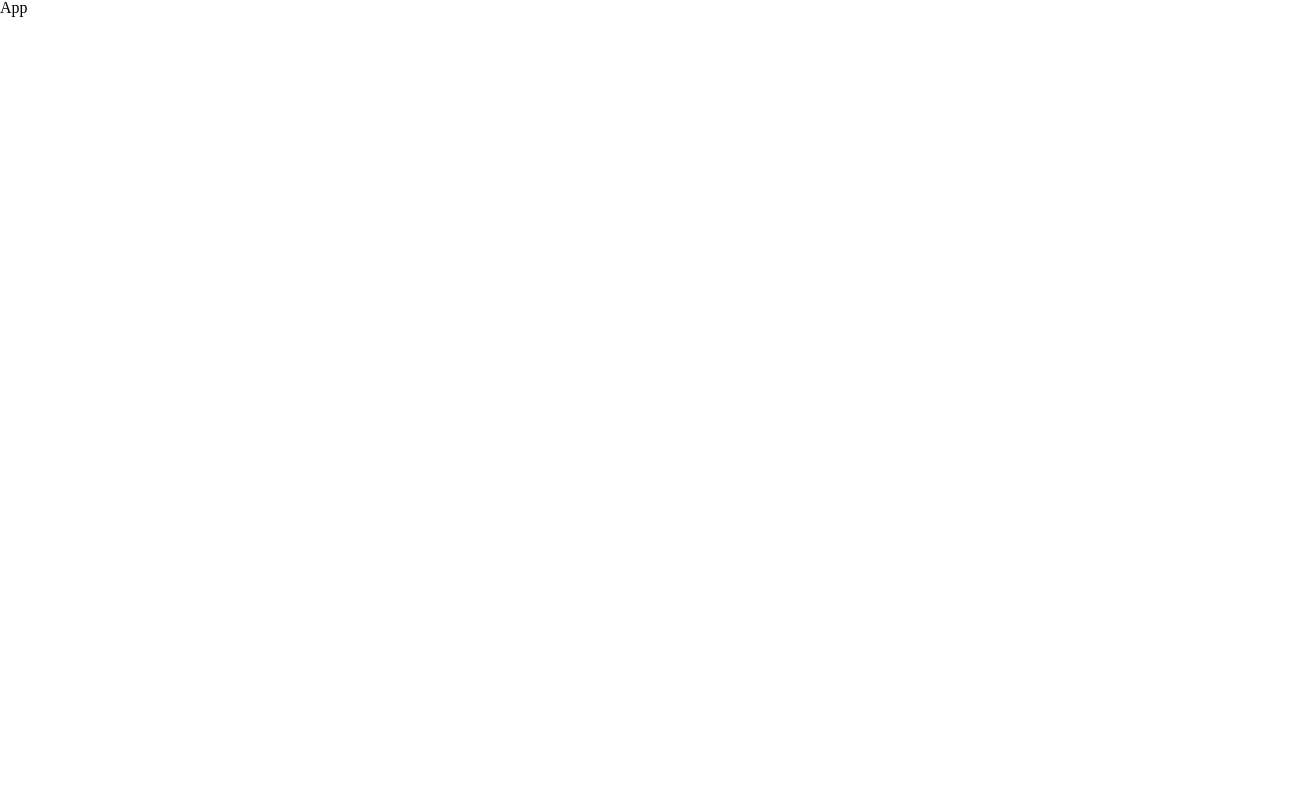
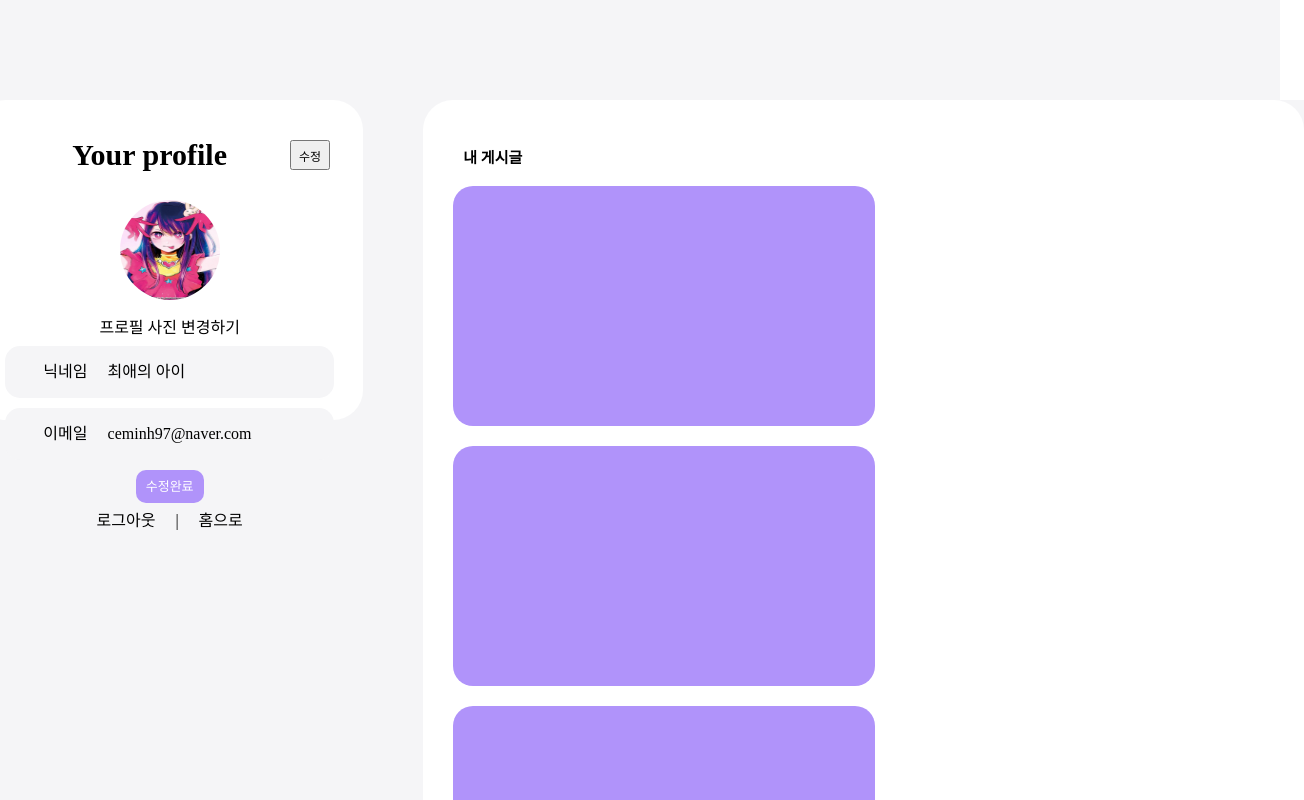
Before and after one commit to daeppang119/news_feed_project, a React (Create React App) app: page / in a window 1280 px wide. Shown: the top 800 px of the page, 1304 px wide, since content can reach past the window. Built offline with nearby package versions, Linux system fonts and the light colour scheme.

Commit message:
1차 저장

```diff
--- a/src/App.jsx
+++ b/src/App.jsx
@@ -1,7 +1,8 @@
 import React from "react";
+import Mypage from "./styled-components/Mypage";
 
 function App() {
-  return <div>App</div>;
+  return <Mypage></Mypage>;
 }
 
 export default App;
--- /dev/null
+++ b/src/styled-components/Mypage.jsx
@@ -0,0 +1,191 @@
+import React from "react";
+import styled from "styled-components";
+import img from "../assets/avatar.jpg";
+function Mypage() {
+  return (
+    <div style={{ display: "flex", justifyContent: "center", backgroundColor: "rgb(245 245 247)" }}>
+      <Container>
+        <ProfileBox>
+          <HeadBox style={{ display: "flex" }}>
+            <HeadText>Your profile</HeadText>
+            <Edit>수정</Edit>
+          </HeadBox>
+
+          {/* 사진 + 변경 */}
+          <AvatarWrap>
+            <Avatar src={img}></Avatar>
+            <ChangeImg>프로필 사진 변경하기 </ChangeImg>
+          </AvatarWrap>
+
+          {/* 닉네임, 이메일 */}
+          <ProfileInfo>
+            <NickNameSection>
+              <Span>닉네임{""}</Span>
+              <Span>최애의 아이{""}</Span>
+            </NickNameSection>
+            <EmailSection>
+              <Span>이메일</Span>
+              <Span>{""}ceminh97@naver.com</Span>
+            </EmailSection>
+          </ProfileInfo>
+
+          <Confirm>수정완료 </Confirm>
+
+          {/* 로그아웃, 홈 */}
+          <DirectSection>
+            <Direct>로그아웃</Direct>
+            <span>|</span>
+            <Direct>홈으로</Direct>
+          </DirectSection>
+        </ProfileBox>
+
+        <FeedsBox>
+          <MyFeedsWrap>
+            <MyFeeds>내 게시글</MyFeeds>
+          </MyFeedsWrap>
+          <FeedsWrap>
+            <Feed></Feed>
+            <Feed></Feed>
+            <Feed></Feed>
+            <Feed></Feed>
+          </FeedsWrap>
+          <hr></hr>
+          <MyFeedsWrap>
+            <MyFeeds>뭘 넣을까</MyFeeds>
+          </MyFeedsWrap>
+          <FeedsWrap>
+            <Feed></Feed>
+            <Feed></Feed>
+            <Feed></Feed>
+            <Feed></Feed>
+          </FeedsWrap>
+        </FeedsBox>
+      </Container>
+    </div>
+  );
+}
+
+export default Mypage;
+
+//내 프로필
+const Container = styled.div`
+  display: flex;
+  width: 1328px;
+  height: 100vh;
+  background-color: rgb(245 245 247);
+  margin: 100px;
+`;
+const ProfileBox = styled.div`
+  margin-right: 60px;
+  height: 40vh;
+  border-radius: 30px;
+  background-color: white;
+  width: 450px;
+  display: flex;
+  flex-direction: column;
+  align-items: center;
+  justify-content: space-between;
+`;
+const HeadBox = styled.div`
+  margin: 40px 0px 70px 0px;
+`;
+const HeadText = styled.h1`
+  font-size: 30px;
+  font-weight: 600;
+`;
+const Edit = styled.button`
+  font-size: 12px;
+  width: 40px;
+  height: 30px;
+  position: relative;
+  left: 63px;
+`;
+const AvatarWrap = styled.div`
+  margin-top: -40px;
+  gap: 20px;
+  display: flex;
+  align-items: center;
+  flex-direction: column;
+`;
+const Avatar = styled.img`
+  width: 100px;
+  height: 100px;
+  border-radius: 50%;
+`;
+const ChangeImg = styled.h1`
+  font-size: 16px;
+`;
+const Confirm = styled.h1`
+  color: white;
+  background-color: #b093fa;
+  font-size: 13px;
+  font-weight: 500;
+  padding: 10px;
+  border-radius: 10px;
+`;
+
+const ProfileInfo = styled.section`
+  width: 90%;
+  margin-top: -40px;
+`;
+const NickNameSection = styled.section`
+  display: flex;
+  margin: 50px 10px 0px 10px;
+  border-radius: 15px;
+  padding: 18px;
+  background-color: rgb(245 245 247);
+`;
+const EmailSection = styled.section`
+  display: flex;
+
+  margin: 10px;
+  border-radius: 15px;
+  padding: 18px;
+  background-color: rgb(245 245 247);
+`;
+
+const Span = styled.span`
+  margin-left: 20px;
+`;
+const Span2 = styled.span``;
+const DirectSection = styled.section`
+  display: flex;
+  margin: 10px;
+  gap: 20px;
+`;
+const Direct = styled.span`
+  color: black;
+`;
+
+//피드박스
+const FeedsBox = styled.div`
+  padding: 10px;
+  background-color: white;
+  border-radius: 30px;
+  width: 1000px;
+`;
+const MyFeedsWrap = styled.div`
+  margin-top: 40px;
+`;
+const MyFeeds = styled.label`
+  margin-left: 30px;
+  font-size: 15px;
+  font-weight: 600;
+  width: 100%;
+  border-radius: 10px;
+`;
+const FeedsWrap = styled.div`
+  padding: 20px;
+  gap: 20px;
+  display: flex;
+  flex-direction: row;
+  flex-wrap: wrap;
+  align-items: center;
+`;
+const Feed = styled.div`
+  background-color: #b093fa;
+  width: 382px;
+  height: 200px;
+  padding: 20px;
+  border-radius: 20px;
+`;
```
Also changed, not shown: src/assets/avatar.jpg (added), src/assets/최애의아이.jpg (added).
